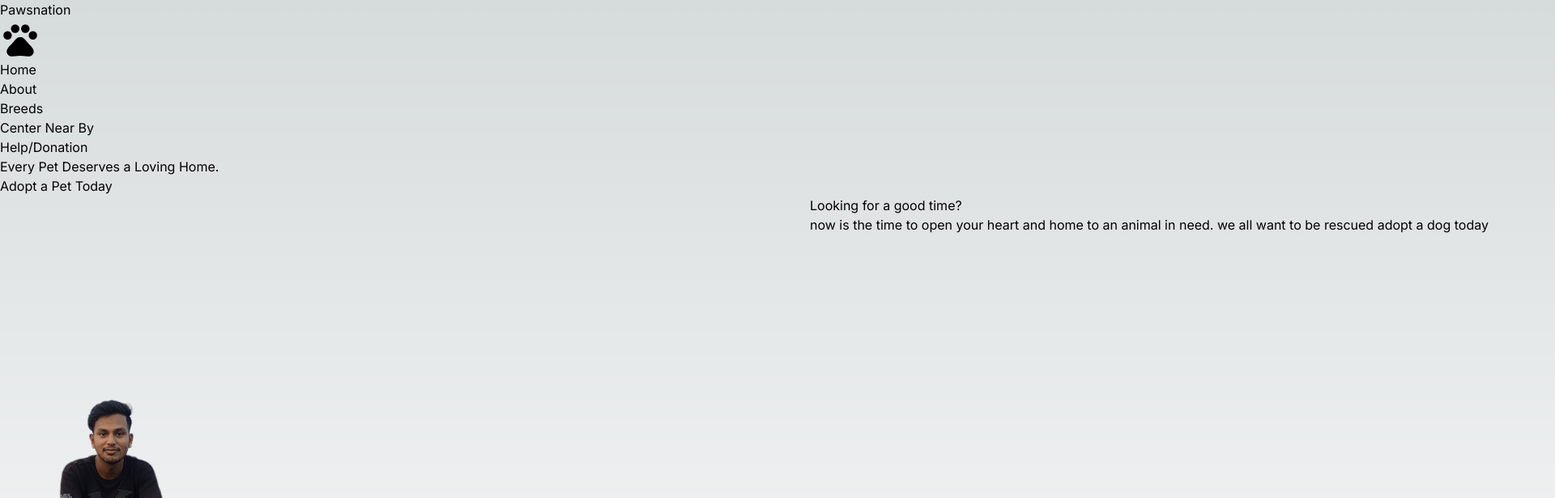
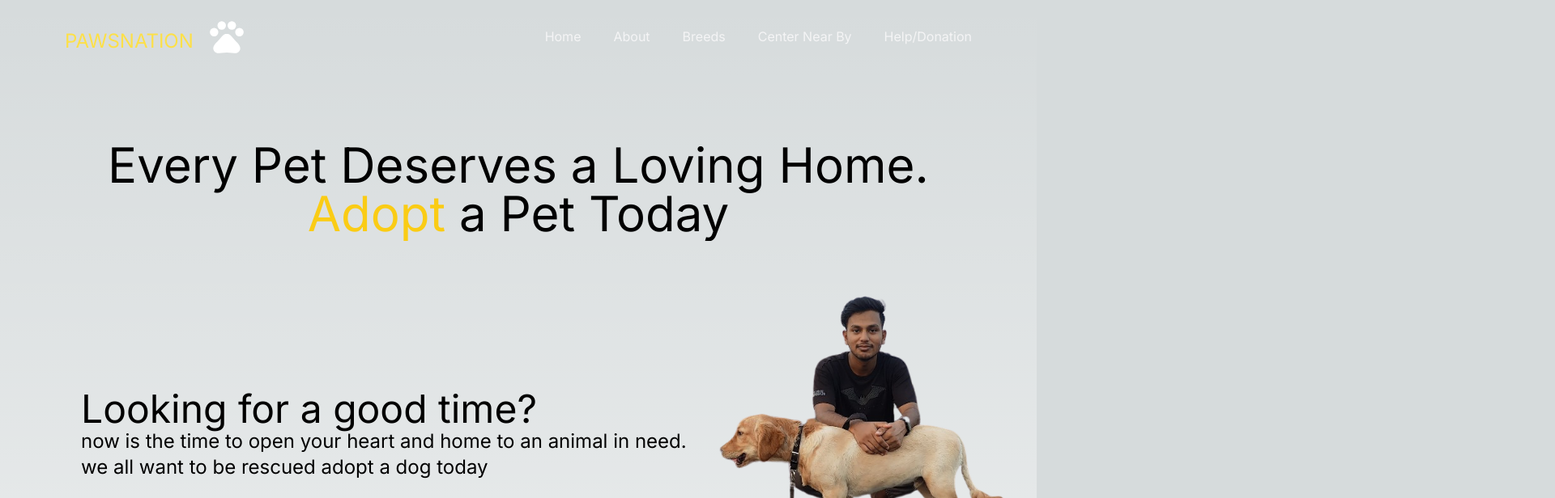
Before and after one commit to nikhil-agr/DogAdoptionWebsite, a Next.js app: page / in a window 1280 px wide. Shown: the top 616 px of the page at 81% size, 1920 px wide, since content can reach past the window. Built offline with nearby package versions, Linux system fonts and the light colour scheme.

Commit message:
Removed tailwind error

```diff
--- a/package.json
+++ b/package.json
@@ -10,6 +10,7 @@
   },
   "dependencies": {
     "gsap": "^3.12.5",
+    "locomotive": "^0.4.2",
     "locomotive-scroll": "^5.0.0-beta.11",
     "next": "14.1.0",
     "react": "^18",
--- a/tailwind.config.js
+++ b/tailwind.config.js
@@ -2,7 +2,7 @@
 module.exports = {
   content: [
     "./pages/**/*.{js,ts,jsx,tsx,mdx}",
-    "./components/**/*.{js,ts,jsx,tsx,mdx}",
+    "./Components/**/*.{js,ts,jsx,tsx,mdx}",
     "./app/**/*.{js,ts,jsx,tsx,mdx}",
   ],
   theme: {
```
Also changed, not shown: 1 other file (tests, documents, lock files or other folders).
